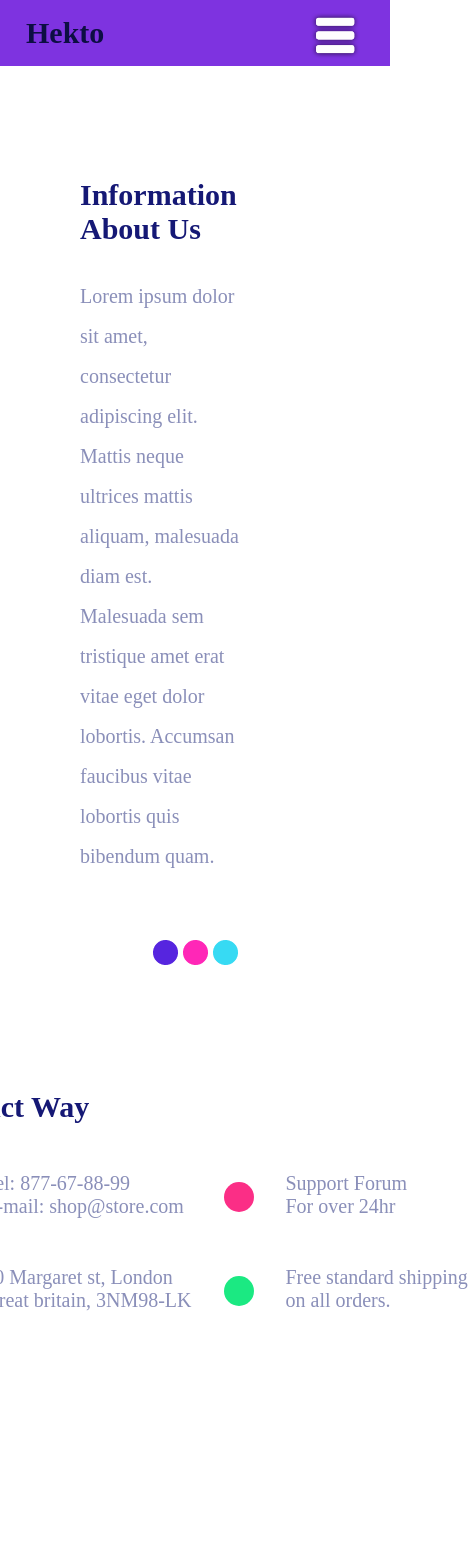
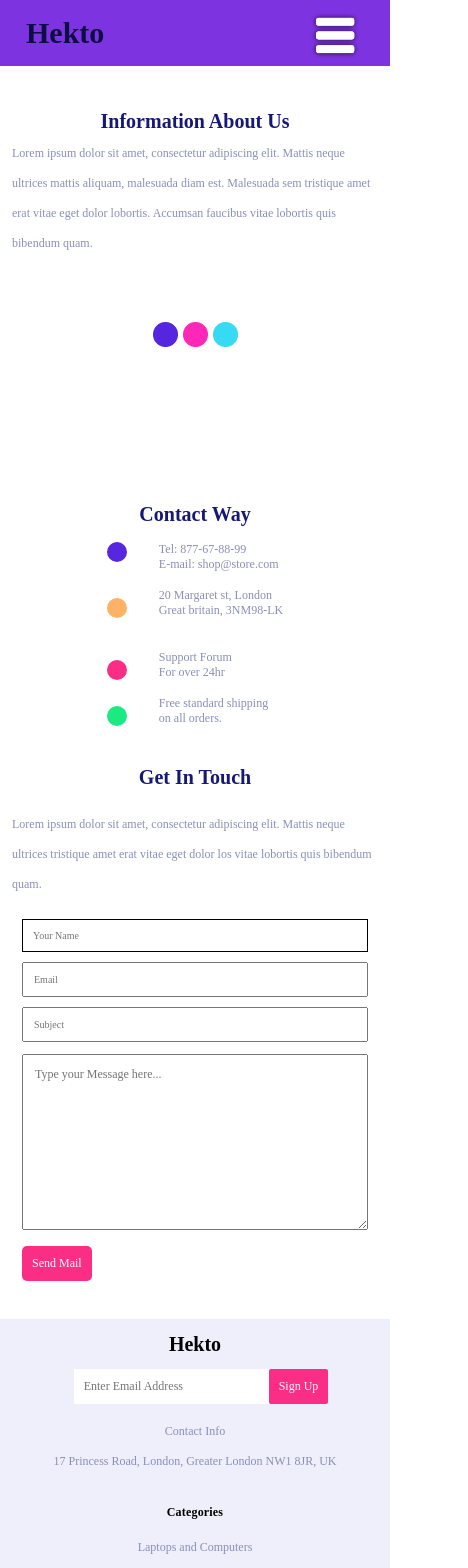
Before and after one commit to Ahmedolly12/React-Hektowebsite, a React (Create React App) app: page /ContactUs in a window 390 px wide. Shown: the top 1568 px of the page, 468 px wide, since content can reach past the window. Built offline with nearby package versions, Linux system fonts and the light colour scheme.

Commit message:
made some correction on the contact page

```diff
--- a/src/Component/Header/Header.jsx
+++ b/src/Component/Header/Header.jsx
@@ -103,7 +103,7 @@ import { useState } from 'react';
                         <li><a href="./">Home</a></li>
                         <li><a href="./">Products</a></li>
                         <li><a href="./">Blog</a></li>
-                        <li><a href="AboutUs">About Us </a></li>
+                        <li><a href="AboutUs">About</a></li>
                         <li><Link to="ContactUs">Contact</Link></li>
                     </ul>
                 </div>
--- a/src/Pages/AboutUs/About.css
+++ b/src/Pages/AboutUs/About.css
@@ -624,4 +624,5 @@ p.heading{
 a.foot{
   font-size: 12px;
 }
+
 }
--- a/src/Pages/ContactUs/Contact.css
+++ b/src/Pages/ContactUs/Contact.css
@@ -333,7 +333,6 @@ padding: 1em;
  width: 40%;
  margin-top: 2em;
  font-size: 18px;
- border:1px solid black;
 }
 input.email{
   padding: 1em;
@@ -349,7 +348,6 @@ input.subject{
 }
 input[type=email]{
 margin-left: 1em;
-
 }
 textarea{
   margin-top: 2em;
@@ -359,7 +357,7 @@ textarea{
 }
 input[type=submit]{
 padding: 1em;
- width: auto;
+ width: 20%;
 background-color: #fb2e86;
 color: white;
 font-size: 18px;
@@ -375,5 +373,314 @@ input[type=submit]:hover{
   margin-top: 0;
   padding-top: 0;
 }
+footer{
+  display: flex;
+  justify-content: center;
+  align-items: center;
+  gap: 7em;
+  background-color:#EEEFFB;
+  margin-top: em;
+}
+footer a:hover{
+  color:#000000;
+}
+.first, .second, .third, .fourth{
+  display: flex;
+  justify-content: center;
+  align-items: left;
+  line-height: 30px;
+  flex-direction: column;
+}
+a.foot{
+  text-decoration: none;
+  color:#8A8FB9;
+}
+.first h4{
+  font-size: 30px;
+  padding: 2em;
+  margin-bottom:20px;
+
+}
+.first p{
+  color: #8A8FB9;
+}
+input.mail{
+  padding: 10px;
+ border: none;
+ margin-bottom: 1em;
+ width: 50%;
+ font-size: 12px;
+
+}
+input.sign{
+  background-color: #FB2E86;
+  color: white;
+  padding: 10px;
+  border: none;
+  margin-bottom: 1em;
+  width: auto;
+  cursor: pointer;
+  border-radius: 2px;
+  font-size: 12px;
+}
+ p.heading{
+  font-size: 18px;
+  padding-top: 2em;
+  font-weight: 700;
+}
+p.address{
+  margin-bottom: 5em;
+}
+.icons{
+  display: flex;
+  justify-content: space-around;
+  align-items: center;
+  background-color: #E7E4F8;
+  padding: 10px;
+}
+.social-media{
+  display: flex;
+  justify-content: center;
+  align-items: center;
+  gap: 10px;
+}
+.fb-background{
+  background-color: #151875;
+  padding: 10px;
+  border-radius: 100%;
+}
+.foot-text{
+  color: #9DA0AE;
+}
+
 
 /* MOBILE SCREEN / MOBILE VIEW */
+
+@media screen and (max-width: 768px) {
+  body{
+    overflow-x: hidden;
+  }
+  .header-1 {
+    display:none;
+  }
+  .header-2{
+    justify-content: space-between;
+    padding: 1em;
+    background-color:#7E33E0;
+    position: relative;
+    top:0;
+  }
+   #menu-btn img{
+  display: block;
+  margin-top: 2em;
+  margin-right: 10px;
+}
+#sidenav{
+  display: block;
+}
+   .navbar{
+    background-color: #7E33E0;
+    position: absolute;
+    top: 9vh;
+    right: 0;
+    color: #fff;
+    display: flex;
+    flex-direction: column;
+    display:none;
+  }
+  .navlink{
+    left: -100px;
+    transition: all ease-out 0.2s;
+  } */
+  ul.small-nav{
+    display:none;
+  }
+ h3{
+    padding-left:10px;
+
+  }
+  input.search{
+    display:none;
+  }
+  form.example input[type="text"]{
+  display: none;
+}
+  form.example button{
+    width: auto;
+    font-size: 30px;
+    background:none;
+    color:black
+  }
+  button.fa{
+    padding-right: 10px;
+    font-size: 10px;
+    color: white;
+    font-size: 1px;
+    display: none;
+  }
+   .hamburger-icon{
+    display:block;
+  }
+  .contact-us{
+  display: none;
+  }
+  .image-section{
+    display:none;
+  }
+  .hamburger{
+    display:block;
+  }
+  .hamburger div{
+    background-color:white;
+  }
+  /* .navbar ul{
+    gap: 0;
+    display: none;
+  } */
+  .fa-search{
+    padding-right: 10px;
+    font-size: 10px;
+    color: white;
+  }
+  .hero-section{
+    padding: 0;
+    margin: 0;
+  }
+  .section-1 {
+    padding: 12px;
+    flex-direction: column;
+}
+.information h4 {
+    font-size: 20px;
+    margin-bottom:5px;
+    text-align: center;
+}
+.information p {
+  width:auto;
+    font-size: 12px;
+    line-height: 30px;
+}
+.carousel{
+  gap:3em;
+  justify-content: center;
+  margin-top:1em;
+  margin-bottom: 1em;
+}
+.column{
+  flex-direction: column;
+  margin-bottom: 1em;
+  margin-top: 1em;
+}
+.contact-way h4{
+font-size: 20px;
+margin-bottom: 5px;
+margin-top: 1em;
+text-align: center;
+}
+.phone p{
+  font-size: 12px;
+}
+.purple, .yellow, .green, .pink{
+  width: 20px;
+  height: 20px;
+}
+.first-column, .second-column{
+  gap:1em;
+}
+.form-section h4{
+  font-size: 20px;
+  color:#151875;
+}
+.form-section p{
+  font-size: 12px;
+  width: auto;
+  justify-content: left;
+}
+form.form-to-fill{
+  padding: 10px;
+  display:block;
+  margin: 0px;
+}
+input.name{
+padding: 10px;
+ width: 100%;
+ margin-top: 1em;
+ font-size: 10px;
+border: 1px solid black;
+}
+input.email{
+  padding: 1em;
+  width: 100%;
+ margin-top: 1em;
+ font-size: 10px;
+ margin-left:0;
+}
+.first h4{
+  padding: 10px;
+  margin:0;
+  font-size: 20px;
+}
+input.subject{
+  width: 100%;
+  padding: 1em;
+ margin-top: 1em;
+ font-size: 10px;
+}
+textarea{
+  margin-top: 1em;
+  width: 100%;
+  font-size: 12px;
+  padding: 1em;
+}
+input[type=submit]{
+padding: 10px;
+ width: auto;
+ margin-top: 1em;
+ font-size: 12px;
+
+}
+.section-2{
+  margin:0;
+  padding:12px;
+}
+.form-section p{
+  width: auto;
+  margin: 0;
+  padding:0;
+}
+footer{
+  display: block;
+  text-align: center;
+  flex-direction: column;
+  gap: 10px;
+}
+footer .second{
+  margin-top: 1em;
+}
+.icons{
+  display: block;
+  flex-direction:column;
+}
+.foot-text p{
+  padding:1em;
+  text-align: center;
+  font-size: 10px;
+}
+p.address{
+  text-align: center;
+  padding: 1em;
+  margin: 0;
+  font-size: 12px;
+}
+.first p{
+  font-size: 12px;
+  padding:0
+}
+p.heading{
+  padding:0;
+  font-size: 12px;
+}
+a.foot{
+  font-size: 12px;
+}
+}
```
